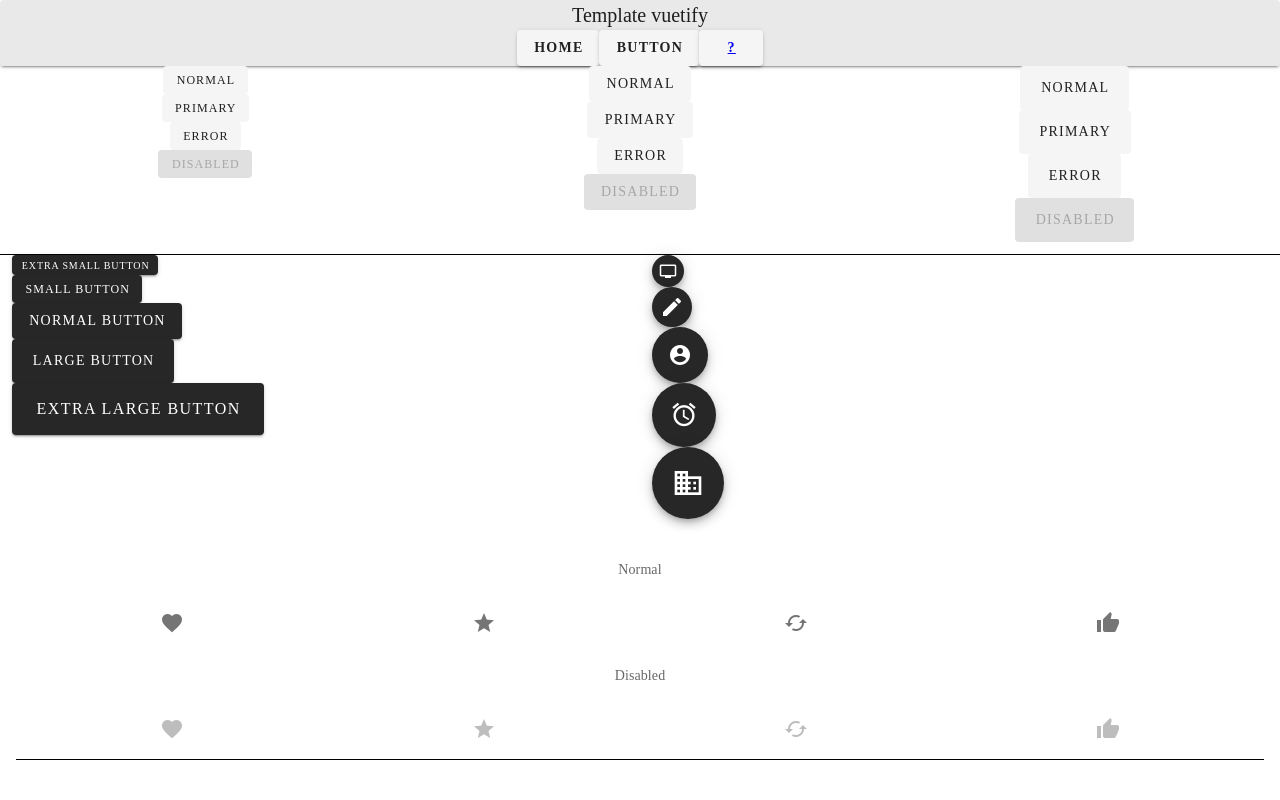
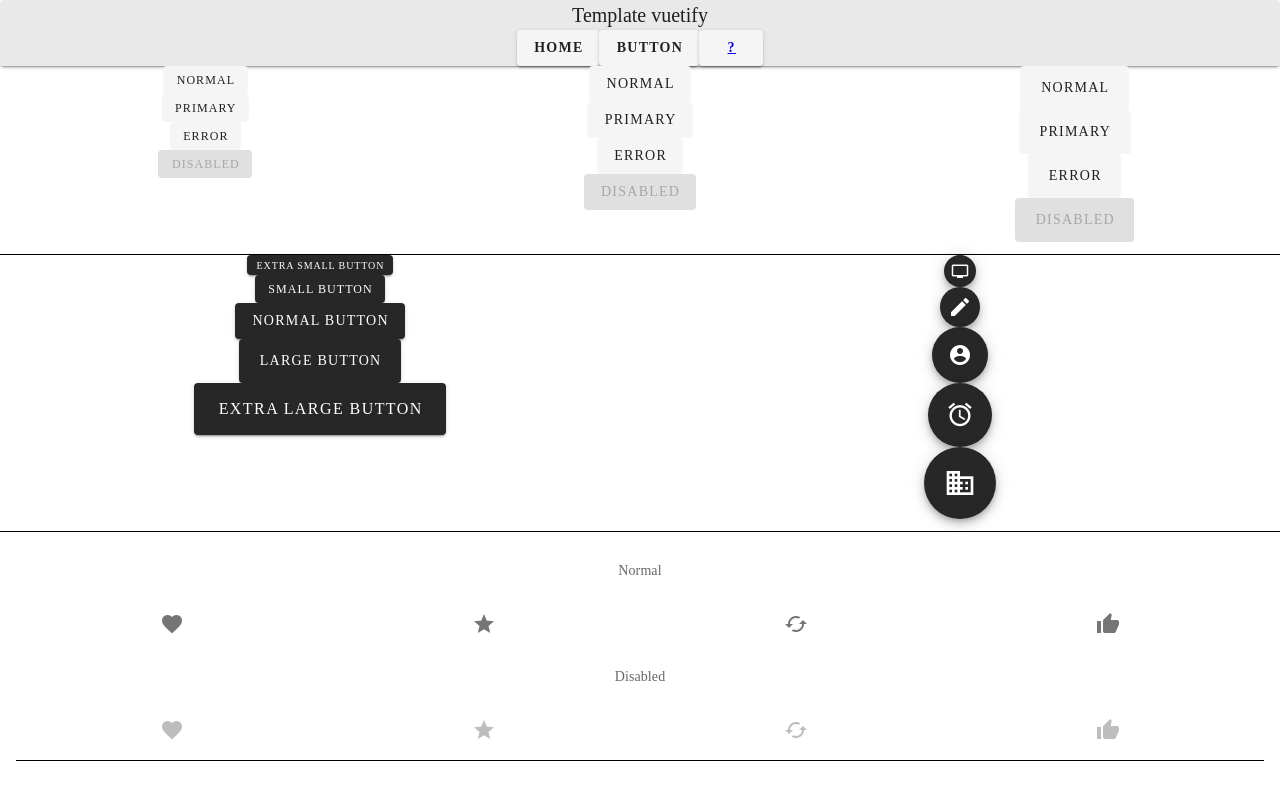
Before and after one commit to SacleuxBenoit/creation-template-vuetify, a Vue app in the folder front/: page /button in a window 1280 px wide. Built offline with nearby package versions, Linux system fonts and the light colour scheme.

Commit message:
add the class containerButton in ButtonSizing

```diff
--- a/front/src/components/Button/ButtonSizing.vue
+++ b/front/src/components/Button/ButtonSizing.vue
@@ -1,5 +1,5 @@
 <template>
-  <v-container fluid class="pa-0">
+  <v-container fluid class="pa-0 containerButton">
     <v-row align="center">
       <v-col cols="12" sm="6">
         <div class="text-center">
```
